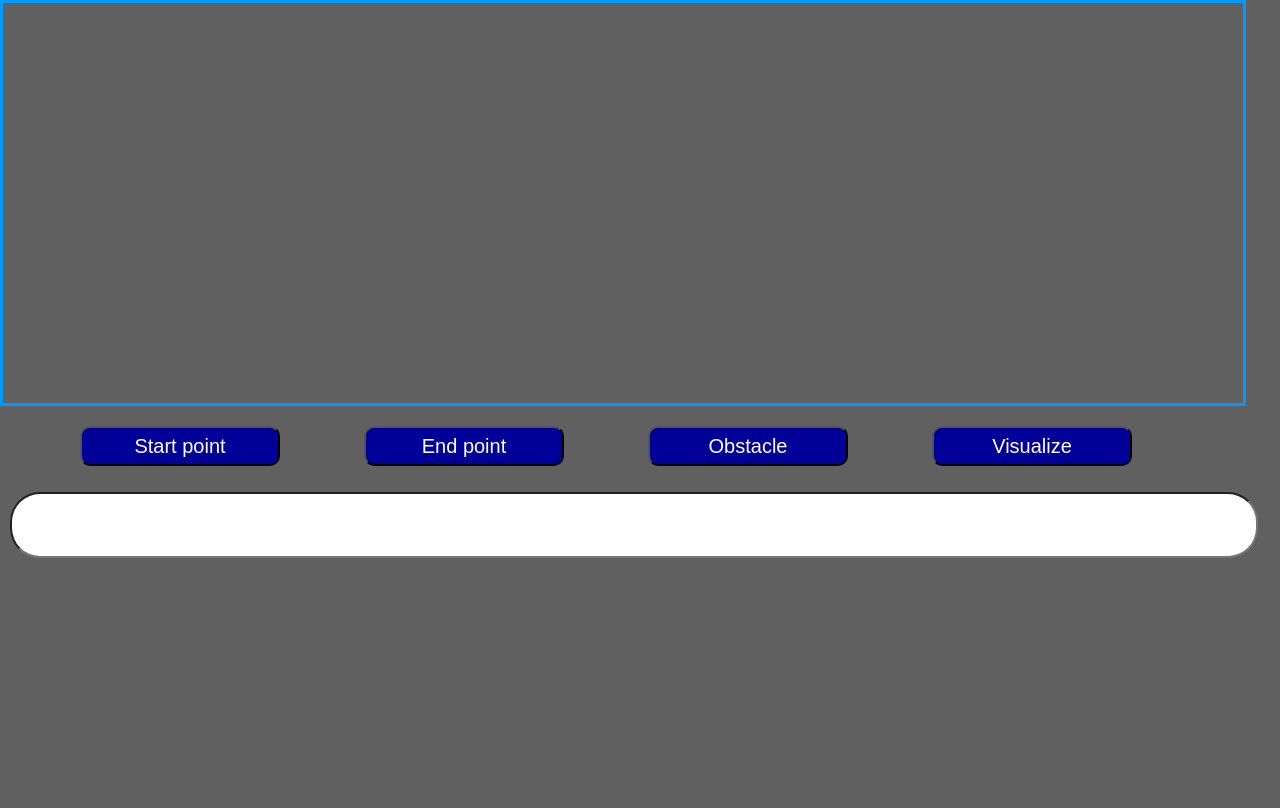
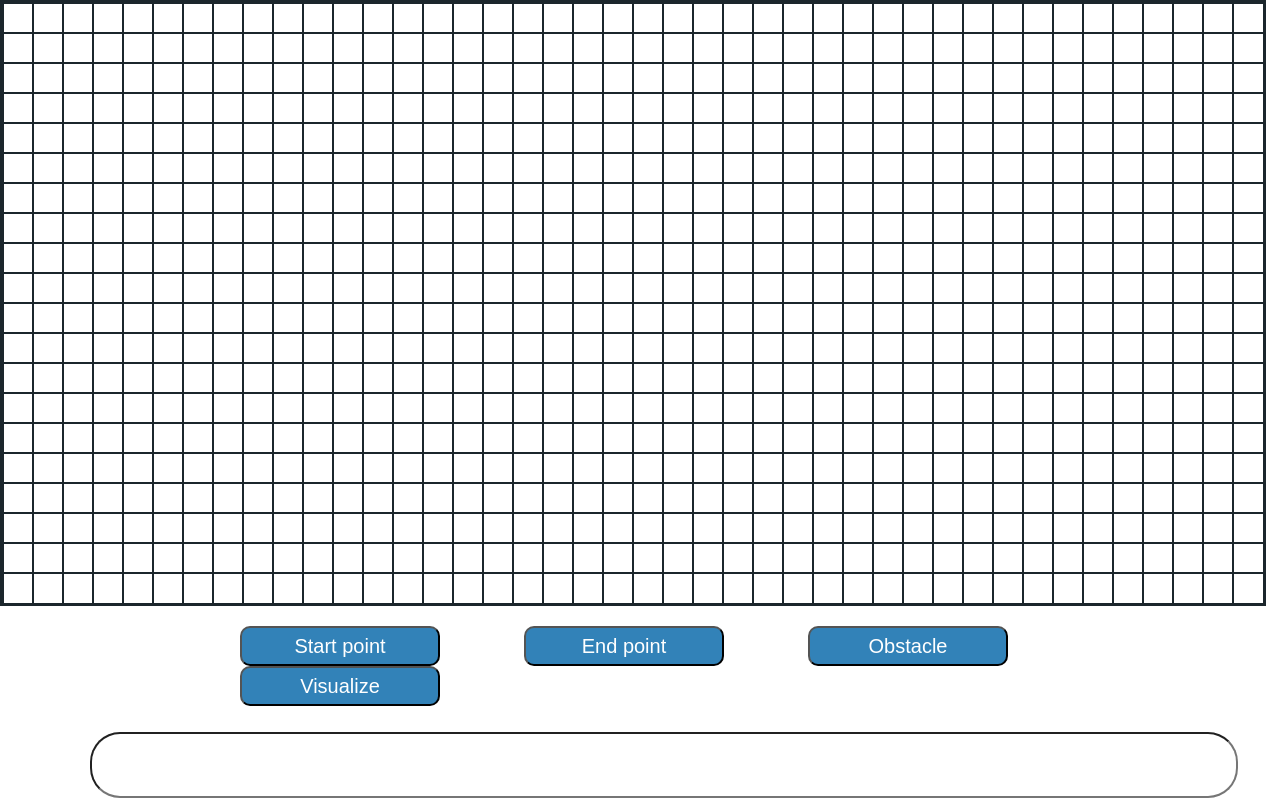
Before and after one commit to rohandewangdave/Visualizer, a plain HTML site: page index.html in a window 1280 px wide. Drawn offline with Linux system fonts and the light colour scheme.

Commit message:
ui changes and array stored correctly

```diff
--- a/index.html
+++ b/index.html
@@ -1,15 +1,14 @@
 <!DOCTYPE html>
 <html>
     <head>
-        <script src="new.js"></script>
+        <script src="main.js"></script>
         <link rel="stylesheet" href="style.css">
         <title>Path Finding Website</title>
     </head>
 
-    <body onload = "draw_grid()">
-
-
-    <canvas id="my-canvas" width="1240" height="400"></canvas>
+    <body onload = "prepare_UI()" onresize="prepare_UI()">
+        <canvas id="my-canvas"></canvas>
+        <div id = "lower">
             <div class="menu-bar-div">
                     <ul class="menu-bar">
                         <li class="nav-bar-list-item"><button class="nav-bar-list-item-button" onclick="decide_point('start')">Start point</button></li>
@@ -22,5 +21,6 @@
             <div class="input">
                 <input class="textbox" type="text"/>
             </div>
+        </div>
     </body>
 </html>
--- a/main.js
+++ b/main.js
@@ -1,5 +1,7 @@
-colors = {"gray": "#808080" , "green":"#008000" , "red":"#FF0000" , "black":"#000000" , "background-gray":"#606060"};
-node_inputs = {"start": null , "end":null , "obstacles":[]}
+const colors = {"black":"#000000","gray": "#808080" , "green":"#008000" , "red":"#FF0000" , "black":"#000000" , "background":"#ffffff","line":"#1b262c"};
+node_inputs = {"start": null , "end":null , "obstacles":[]};
+const ui = {"node_size":30, "line_width": 2};
+
 class Node{
     constructor(x,y,isObstacle){
         this.x = x;
@@ -33,6 +35,39 @@ class Grid{
 
 }
 
+class NewGrid{
+    constructor(){
+        this.node_size = ui["node_size"];
+        this.grid_x = canvas.width-this.node_size;
+        this.grid_y = canvas.height-this.node_size;
+        console.log(this.grid_x);
+        console.log(this.grid_y);
+        console.log(this.node_size);
+
+        this.rows = this.grid_y/this.node_size + 1;
+        this.columns = this.grid_x/this.node_size + 1;
+
+        this.nodes = new Array(this.rows);
+        for (var i = 0; i < this.rows; i++) {
+            this.nodes[i] = new Array(this.columns);
+        }
+
+        for(var i = 0; i < this.columns;i++){
+            for(var j = 0; j < this.rows; j++){
+                this.nodes[j][i] = new Node(j*this.node_size,i*this.node_size);
+            }
+        }
+
+        /*for(var i = 0; i < this.rows;i++){
+            for(var j = 0; j < this.columns; j++){
+                ctx.fillRect(this.nodes[i][j].x,this.nodes[i][j].y,this.node_size,this.node_size);
+            }
+        }*/
+
+        console.log(this.nodes);
+    }
+}
+
 class DijkstrasAlgorithm{ // any node pointer is a list of co_ordinates of a node that can be used to lookup the node in constant time
     constructor(grid){
         this.grid = grid;
@@ -40,8 +75,8 @@ class DijkstrasAlgorithm{ // any node pointer is a list of co_ordinates of a nod
         this.obstaclePointer = 0;
         this.startNodePointer = [-1,-1]; //meaning no start node selected
         this.endNodePointer = [-1,-1]; //meaning no end node selected
-        console.log("CONSTRUCtor");
-        console.log(this.obstacles);
+        //console.log("CONSTRUCtor");
+        //console.log(this.obstacles);
 
     }
 
@@ -55,15 +90,15 @@ class DijkstrasAlgorithm{ // any node pointer is a list of co_ordinates of a nod
     }
 
     create_nodes(){
-        console.log(this.grid.rows);
-        console.log(this.grid.columns);
+        //console.log(this.grid.rows);
+        //console.log(this.grid.columns);
         for(var i = 0; i < 20; i++){
             for(var j = 0; j < 20; j++){
                 if(this.better_includes(this.obstacles,[i*20,j*20]))
                 this.grid.nodes[i][j] = new Node(i*20,j*20,true);
             }
         }
-        console.log(this.grid.nodes);
+        //console.log(this.grid.nodes);
     }
 
     set_start_node(start_node_point){
@@ -89,45 +124,55 @@ class DijkstrasAlgorithm{ // any node pointer is a list of co_ordinates of a nod
     }
 }
 
-function draw_grid(){
-    //grid = new Grid(1240,400,20);
-    //DijkstrasSolver = new DijkstrasAlgorithm(grid);
+function prepare_UI(){
+    //node_size = 30;
+    canvas = document.getElementById("my-canvas");  //global variable
+    canvas.height = parseInt((0.75*window.innerHeight)/ui["node_size"])*ui["node_size"];
+    canvas.width = parseInt(window.innerWidth/ui["node_size"])*ui["node_size"];
 
-    canvas = document.getElementById("my-canvas");  //global variable
+    //grid = new Grid(canvas.width,canvas.height,ui["node_size"]);
+    grid = new NewGrid();
+    DijkstrasSolver = new DijkstrasAlgorithm(grid);
+
+    lower_div = document.getElementById("lower");
+    lower_div.style.width = window.width;
+    lower_div.style.height = 0.25*window.height;
+
     ctx = canvas.getContext("2d");
+    ctx.lineWidth = ui["line_width"];
     canvas.addEventListener("mousedown", test_function);
 
     //for vertical lines
-    for(i = 0 ; i < 1240; i+=20){
+    for(var i = 0 ; i < canvas.width; i+=ui["node_size"]){
         ctx.moveTo(i,0);
-        ctx.lineTo(i,400);
-        ctx.strokeStyle = colors["gray"];
+        ctx.lineTo(i,canvas.height);
+        ctx.strokeStyle = "#1b262c";
         ctx.stroke();
     }
 
     //for horizontal lines
-    for(i = 0 ; i < 400; i+=20){
+    for(var i = 0 ; i < canvas.height; i+=ui["node_size"]){
         ctx.moveTo(0,i);
-        ctx.lineTo(1240,i);
-        ctx.strokeStyle = colors["gray"];
+        ctx.lineTo(canvas.width,i);
+        ctx.strokeStyle = "#1b262c";
         ctx.stroke();
     }
 }
+function test_function(event){  //event handling function, called when mouse click inside canvas
+    var point = [parseInt(event.clientX/ui["node_size"])*ui["node_size"] , parseInt(event.clientY/ui["node_size"])*ui["node_size"]];
+    var console_output ="";
 
-function test_function(event){  //event handling function, called when mouse click inside canvas
-    var point = [parseInt(event.clientX/20)*20 , parseInt(event.clientY/20)*20];
-    var console_output ="";
     if(selecting_start){
         if(DijkstrasSolver.startNodePointer == [-1,-1]){
             DijkstrasSolver.set_start_node(point);
             ctx.fillStyle = colors["green"];
         }
         else{
-            ctx.fillStyle = colors["background-gray"];
-            ctx.fillRect(DijkstrasSolver.startNodePointer[0] , DijkstrasSolver.startNodePointer[1] , 20 , 20);
+            ctx.fillStyle = colors["background"];
+            ctx.fillRect(DijkstrasSolver.startNodePointer[0],DijkstrasSolver.startNodePointer[1],ui["node_size"],ui["node_size"]);
             DijkstrasSolver.set_start_node(point);
             ctx.fillStyle = colors["green"];
-            ctx.fillRect(point[0],point[1],20,20);
+            ctx.fillRect(point[0],point[1],ui["node_size"],ui["node_size"]);
         }
         console_output = ">Start Node Selected "+"("+DijkstrasSolver.startNodePointer+")";
     }
@@ -137,11 +182,11 @@ function test_function(event){  //event handling function, called when mouse cli
             ctx.fillStyle = colors["red"];
         }
         else{
-            ctx.fillStyle = colors["background-gray"];
-            ctx.fillRect(DijkstrasSolver.endNodePointer[0] , DijkstrasSolver.endNodePointer[1] , 20 , 20);
+            ctx.fillStyle = colors["background"];
+            ctx.fillRect(DijkstrasSolver.endNodePointer[0] , DijkstrasSolver.endNodePointer[1] , ui["node_size"] , ui["node_size"]);
             DijkstrasSolver.set_end_node(point);
             ctx.fillStyle = colors["red"];
-            ctx.fillRect(point[0],point[1],20,20);
+            ctx.fillRect(point[0],point[1],ui["node_size"],ui["node_size"]);
         }
         console_output = ">End Node Selected "+"("+DijkstrasSolver.endNodePointer+")";
     }
@@ -150,7 +195,7 @@ function test_function(event){  //event handling function, called when mouse cli
         DijkstrasSolver.add_obstacle_node(point);
         console_output = ">Obstacle Selected"+"("+point+")";
     }
-    ctx.fillRect(point[0] , point[1] , 20 , 20);
+    ctx.fillRect(point[0], point[1], ui["node_size"], ui["node_size"]);
     document.getElementsByClassName("textbox")[0].value = console_output;
 }
 
--- a/style.css
+++ b/style.css
@@ -1,14 +1,13 @@
 body{
-    background-color: #606060;
+    background-color: #ffffff;
     margin: 0px;
     padding:0px;
 }
 
-
 .nav-bar-list-item-button{
     height: 40px;
     width: 200px;
-    background-color: #000099;
+    background-color: #3282b8;
     border-radius: 10px ;
     padding: 5px;
     font-size: 20px;
@@ -16,7 +15,7 @@ body{
 }
 
 .nav-bar-list-item-button:hover{
-    background: #0099FF;
+    background: #0f4c75;
 }
 .nav-bar-list-item{
     list-style: none;
@@ -27,26 +26,24 @@ body{
     text-align: center;
 }
 
-.nav-bar{
-    border-style:solid;
-    border-color:#C5C6C7;
-    background: #0099ff;
-    box-shadow: 2px 2px 2px 2px;
-}
-
-
 #my-canvas{
-    /*margin-left: -7px;
-    margin-top: -7px;*/
     padding: 0px;
     border-style: solid;
-    border-color: #0099FF;
+    border-color: #1b262c;
 }
 
 .textbox{
     margin: 10px;
     height: 60px;
-    width: 1240px;
+    width: 95%;
     font-size: 20px;
     border-radius: 30px 30px 30px 30px;
 }
+
+.menu-bar-div{
+    margin-left: 12.5%;
+}
+
+.input{
+    margin-left: 6.25%;
+}
```
Lines whose indentation alone changed are shown as unchanged.
